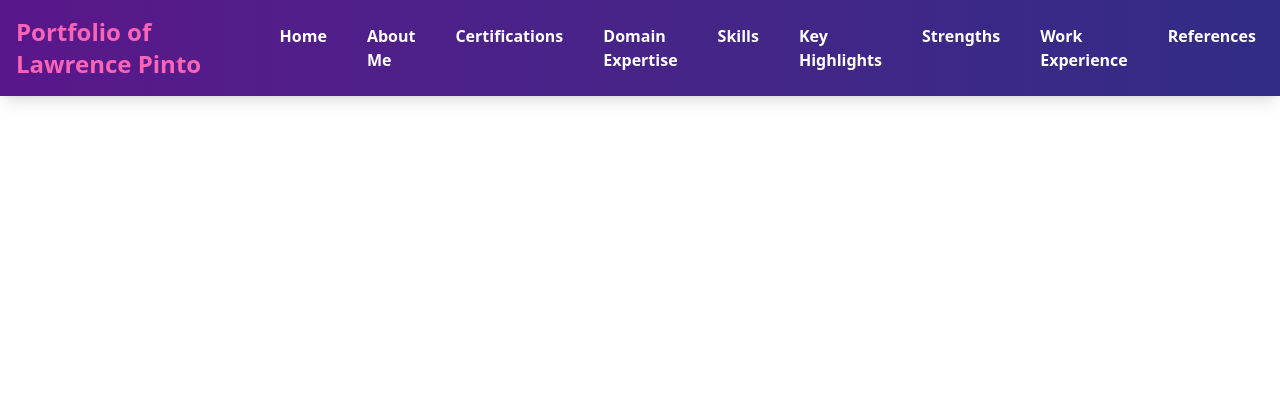
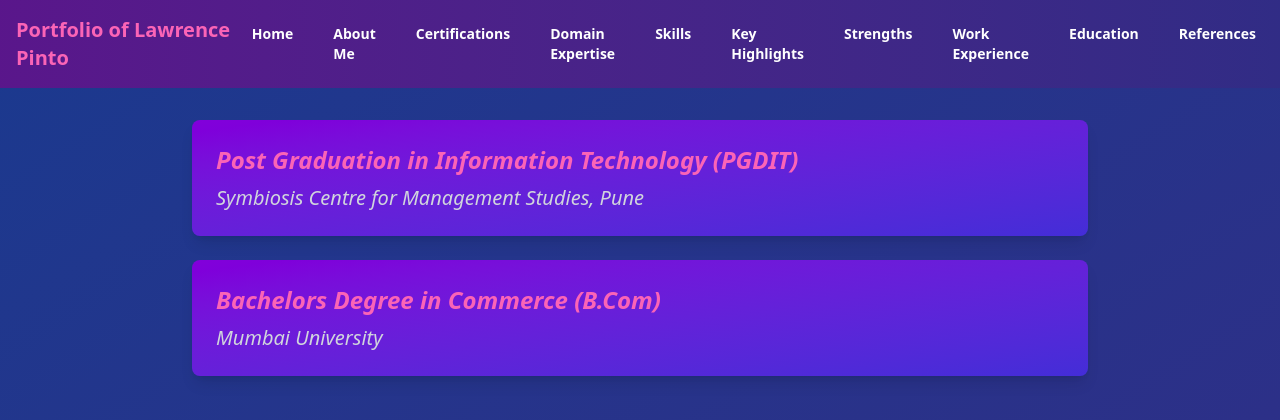
Before and after one commit to lpintoamsys/latestportfolio, a React (Vite) app: page /education in a window 1280 px wide. Shown: the top 420 px of the page. Built offline with nearby package versions, Linux system fonts and the light colour scheme.

Commit message:
first commit

```diff
--- a/src/App.jsx
+++ b/src/App.jsx
@@ -8,8 +8,10 @@
 import KeyHighlights from "./pages/KeyHighlights";
 import Strenghts from "./pages/Strengths";
 import WorkExperience from "./pages/WorkExperience";
+import Educations from "./pages/Educations";
 import References from "./pages/References";
 import React from "react";
+
 
 export default function App() {
   return (
@@ -25,6 +27,7 @@
           <Route path="/highlights" element={<KeyHighlights />}/>
           <Route path="/strengths" element={<Strenghts />}/>
           <Route path="/experience" element={<WorkExperience />} />
+          <Route path="/education" element={<Educations />} />
           <Route path="/references" element={<References />} />
         </Routes>
       </div>
--- a/src/components/Navbar.jsx
+++ b/src/components/Navbar.jsx
@@ -12,7 +12,7 @@
     <nav className="bg-gradient-to-r from-purple-900 to-indigo-900 p-4 shadow-lg">
       <div className="container mx-auto flex justify-between items-center">
         {/* Logo or Brand Name */}
-        <NavLink to="/" className="text-2xl font-bold text-pink-400">
+        <NavLink to="/" className="text-xl font-bold text-pink-400">
           Portfolio of Lawrence Pinto
         </NavLink>
 
@@ -41,7 +41,7 @@
         <ul
           className={`${
             isMenuOpen ? "block" : "hidden"
-          } lg:flex lg:space-x-6 text-md font-semibold mt-4 lg:mt-0`}
+          } lg:flex lg:space-x-6 text-sm font-semibold mt-4 lg:mt-0`}
         >
           <li>
             <NavLink
@@ -139,6 +139,20 @@
               Work Experience
             </NavLink>
           </li>
+
+          <li>
+            <NavLink
+              to="/education"
+              className={({ isActive }) =>
+                `block lg:inline-block text-white hover:text-pink-400 transition-colors p-2 ${
+                  isActive ? "text-pink-400 font-bold" : ""
+                }`
+              }
+            >
+              Education
+            </NavLink>
+          </li>
+
           <li>
             <NavLink
               to="/references"
--- /dev/null
+++ b/src/pages/Educations.jsx
@@ -0,0 +1,64 @@
+import { motion } from "framer-motion";
+import { FaGraduationCap } from "react-icons/fa";
+import React from "react";
+
+// Animation variants
+const containerVariants = {
+  hidden: { opacity: 0 },
+  visible: {
+    opacity: 1,
+    transition: {
+      staggerChildren: 0.3,
+    },
+  },
+};
+
+const itemVariants = {
+  hidden: { opacity: 0, y: 20 },
+  visible: { opacity: 1, y: 0 },
+};
+
+export default function Education() {
+  return (
+    <div className="min-h-screen bg-gradient-to-br from-blue-900 to-indigo-900 text-white p-8 italic">
+      <motion.div
+        className="max-w-4xl mx-auto"
+        variants={containerVariants}
+        initial="hidden"
+        animate="visible"
+      >
+        {/* Education Header */}
+
+
+        {/* Education Cards */}
+        <motion.div className="space-y-6" variants={containerVariants}>
+          {/* Post Graduation Card */}
+          <motion.div
+            className="bg-gradient-to-br from-purple-700 to-indigo-700 p-6 rounded-lg shadow-lg"
+            variants={itemVariants}
+          >
+            <h2 className="text-2xl font-bold text-pink-400">
+              Post Graduation in Information Technology (PGDIT)
+            </h2>
+            <p className="text-xl text-gray-300 mt-2">
+              Symbiosis Centre for Management Studies, Pune
+            </p>
+          </motion.div>
+
+          {/* Graduation Card */}
+          <motion.div
+            className="bg-gradient-to-br from-purple-700 to-indigo-700 p-6 rounded-lg shadow-lg"
+            variants={itemVariants}
+          >
+            <h2 className="text-2xl font-bold text-pink-400">
+              Bachelors Degree in Commerce (B.Com)
+            </h2>
+            <p className="text-xl text-gray-300 mt-2">
+              Mumbai University
+            </p>
+          </motion.div>
+        </motion.div>
+      </motion.div>
+    </div>
+  );
+}
```
Also changed, not shown: src/pages/Education.jsx (deleted).
